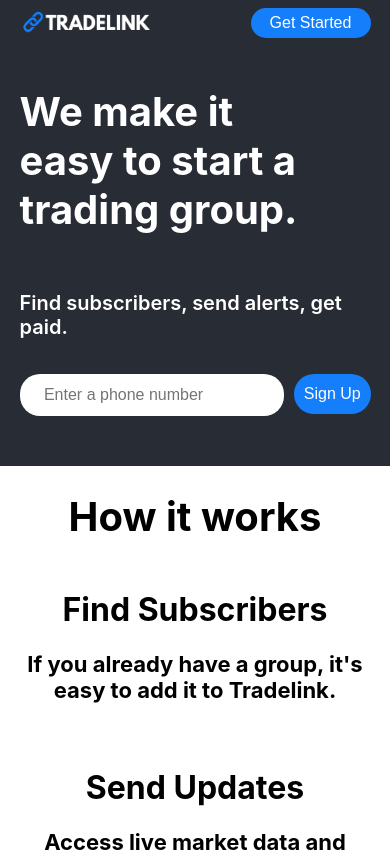
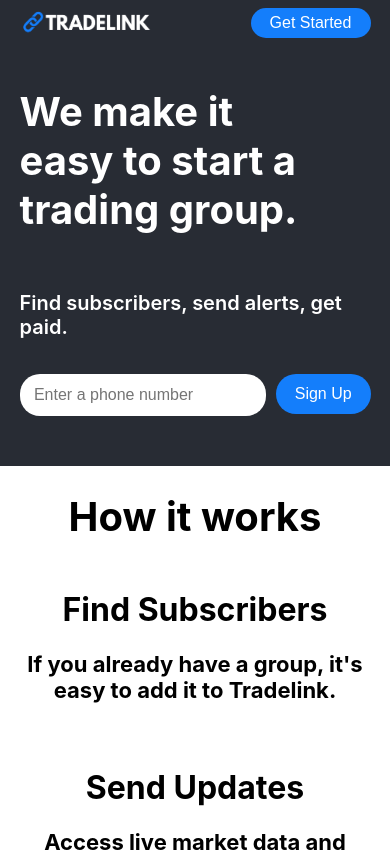
Before and after one commit to therobertc/tradelink-web, a React (Create React App) app: page / in a window 390 px wide. Shown: the top 852 px of the page. Built offline with nearby package versions, Linux system fonts and the light colour scheme.

Commit message:
form fix

```diff
--- a/src/components/NameForm/NameForm.module.css
+++ b/src/components/NameForm/NameForm.module.css
@@ -40,27 +40,18 @@
   }
 }
 
-@media (max-width: 640px) {
-  .NameForm input {
-    width: 200px;
-  }
-
-  .NameForm button {
-    margin-left: 15px;
-    margin-right: 0;
-  }
-}
-
 @media (max-width: 480px) {
   .NameForm {
     justify-content: center;
   }
   .NameForm input {
-    width: 75%;
+    padding-right: 10px;
+    padding-left: 10px;
+    width: calc(100% - 110px);
   }
 
   .NameForm button {
     margin-left: 10px;
-    width: 25%;
+    width: 100px;
   }
 }
```
